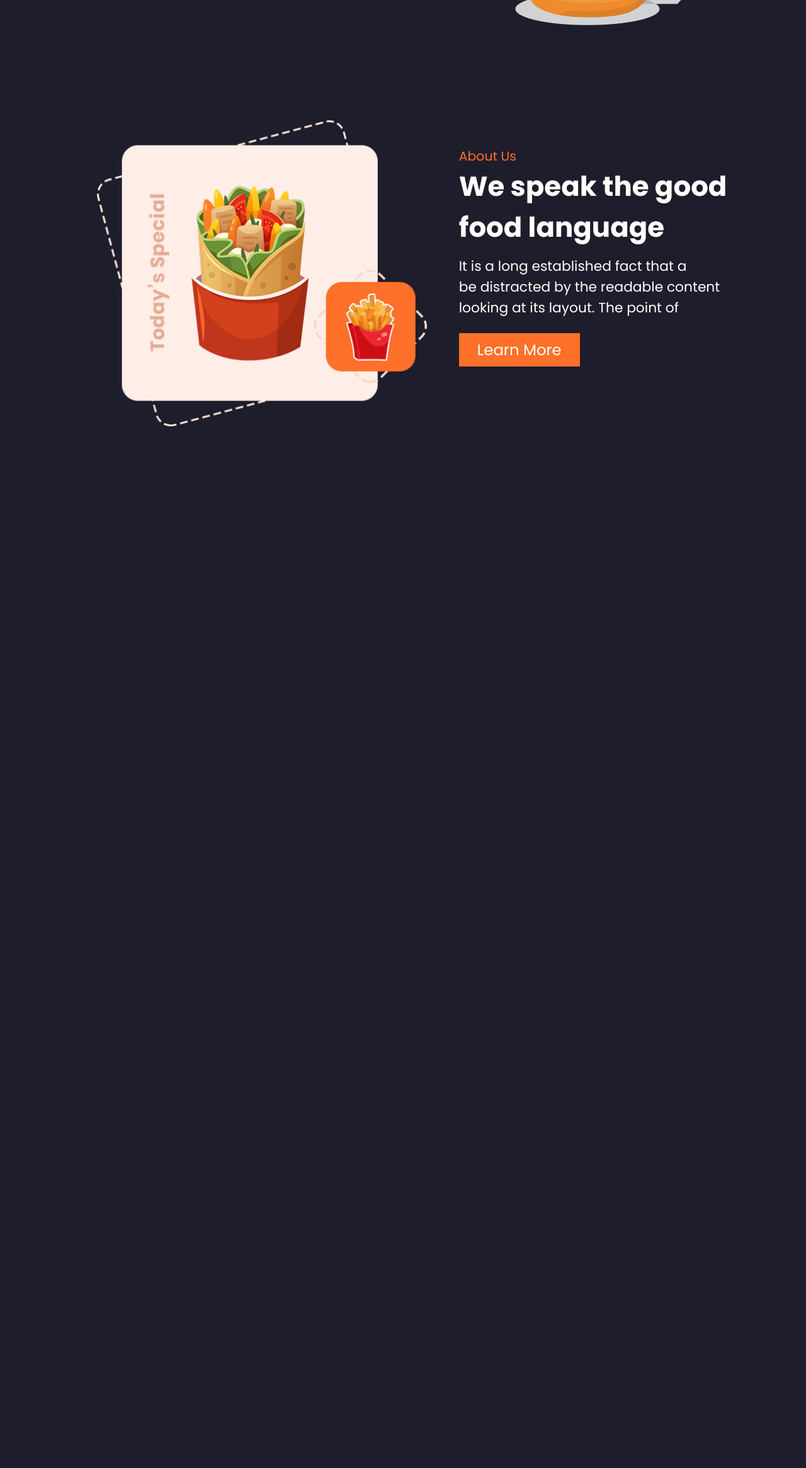
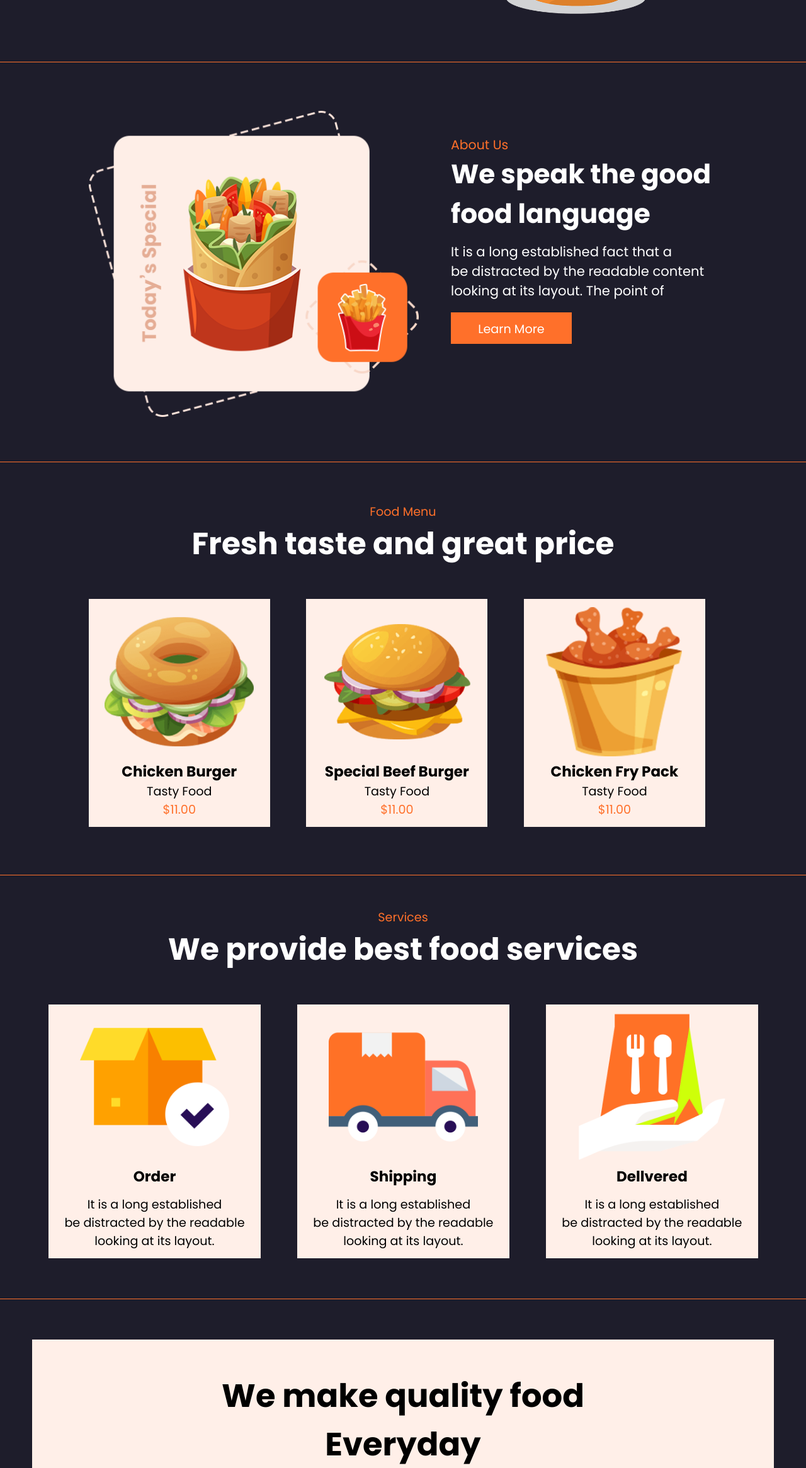
Before and after one commit to JuanCarlosAlmarioBabilonia/proyectoWeb, a plain HTML site: page index.html in a window 1280 px wide. Shown: the part 469-2800 px from the top of the page at 63% size. Before the commit the page ends 1313 px from the top, so only its background shows below. Drawn offline with Linux system fonts and the light colour scheme.

Commit message:
Food menu, services, and we make.... terminado

```diff
--- a/index.html
+++ b/index.html
@@ -10,8 +10,8 @@
     <header class="header">
         <h1>Foods</h1>
         <section class="menu">
+            <p>About</p>
             <p>Home</p>
-            <p>About</p>
             <p>Menu</p>
             <p>Service</p>
             <p>Contact</p>
@@ -30,7 +30,7 @@
             <img src="/storage/imgs/home.png">
         </section>
     </article>
-    <article class="cont">
+    <article class="cont2">
         <section class="left1">
             <img src="/storage/imgs/about.png">
         </section>
@@ -41,9 +41,72 @@
             <p>It is a long established fact that a<br>
                 be distracted by the readable content<br>
                 looking at its layout. The point of</p>
-            <div class="boton">
+            <div class="boton1">
                 <a class="boton" href="#">Learn More</a>
             </div>
         </section>
     </article>
+    <article class="cont3">
+        <section class="top">
+            <small>Food Menu</small>
+            <h1>Fresh taste and great price</h1>
+        </section>
+        <section class="bottom">
+            <div class="box">
+                <img src="/storage/imgs/food1.png">
+                <h2>Chicken Burger</h2>
+                <p>Tasty Food</p>
+                <small>$11.00</small>
+            </div>
+            <div class="box">
+                <img src="/storage/imgs/food2.png">
+                <h2>Special Beef Burger</h2>
+                <p>Tasty Food</p>
+                <small>$11.00</small>
+            </div>
+            <div class="box">
+                <img src="/storage/imgs/food3.png">
+                <h2>Chicken Fry Pack</h2>
+                <p>Tasty Food</p>
+                <small>$11.00</small>
+            </div>
+        </section>
+    </article>
+    <article class="cont4">
+        <section class="top">
+            <small>Services</small>
+            <h1>We provide best food services</h1>
+        </section>
+        <section class="bottom">
+            <div class="box">
+                <img src="/storage/imgs/s1.png">
+                <h2>Order</h2>
+                <p>It is a long established<br>
+                    be distracted by the readable<br>
+                    looking at its layout. </p>
+            </div>
+            <div class="box">
+                <img src="/storage/imgs/s2.png">
+                <h2>Shipping</h2>
+                <p>It is a long established<br>
+                    be distracted by the readable<br>
+                    looking at its layout. </p>
+            </div>
+            <div class="box">
+                <img src="/storage/imgs/s3.png">
+                <h2>Dellvered</h2>
+                <p>It is a long established<br>
+                    be distracted by the readable<br>
+                    looking at its layout. </p>
+            </div>
+        </section>
+    </article>
+    <article class="cont5">
+        <section class="cuadro">
+            <h1>We make quality food<br>
+            Everyday</h1>
+            <div class="boton2">
+                <a class="boton" href="#">Learn More</a>
+        </section>
+    </article>
 </html>
--- a/style.css
+++ b/style.css
@@ -18,16 +18,16 @@ body{
 }
 
 .header h1{
-    margin-top: 2vh;
+    margin-top: 1vw;
     margin-left: 4vw;
-    font-size: 2.5vw;
+    font-size: 2.2vw;
     color: var(--color-2)
 }
 
 .menu{
     display: flex;
     flex-direction: row;
-    margin-top: 3vh;
+    margin-top: 1.5vw;
     gap:3vw
 }
 
@@ -37,8 +37,8 @@ body{
 }
 
 .left{
-    margin-left: 12vw;
-    margin-top: 13vh;
+    margin-left: 11vw;
+    margin-top: 6.5vw;
 }
 
 .left h1{
@@ -55,17 +55,17 @@ body{
 
 .left1{
     margin-left: 12vw;
-    margin-top: 3vh;
+    margin-top: 1.5vw;
 }
 
 
 .right1 h1{
-    font-size: 3.4vw;
+    font-size: 3.3vw;
     color: var(--color-1)
 }
 
 .right1 p{
-    font-size: 1.7vw;
+    font-size: 1.65vw;
     margin-top: 1vw;
     color: var(--color-1)
 }
@@ -76,35 +76,169 @@ body{
 }
 
 .boton{
-    margin-top: 3vh;
+    margin-top: 1.5vw;
     text-decoration: none;
     color: var(--color-1);
     background-color: var(--color-2);
     width:15vw;
     font-size: 1.9vw;
-    padding-top:1vh;
-    padding-bottom: 1vh;
+    padding-top:0.5vw;
+    padding-bottom: 0.5vw;
     text-align: center;
+}
+
+.boton1{
+    margin-top: 1.5vw;
+    text-decoration: none;
+    color: var(--color-1);
+    background-color: var(--color-2);
+    width:15vw;
+    font-size: 1.9vw;
+    padding-top:0.5vw;
+    padding-bottom: 0.5vw;
+    text-align: center;
+}
+
+.boton2{
+    margin-top: 1.5vw;
+    transform: translate(38.5vw);
+    text-decoration: none;
+    color: var(--color-1);
+    background-color: var(--color-2);
+    width:15vw;
+    font-size: 1.9vw;
+    padding-top:0.5vw;
+    padding-bottom: 0.5vw;
+    text-align: center;
+}
+
+.boton1 a{
+    font-size: 1.5vw;
 }
 
 .cont{
     display: flex;
     flex-direction: row;
-    padding-bottom: 20vh;
+    padding-bottom: 10vw;
+    border-bottom: 1px solid var(--color-2);
+    height:40vw;
+}
+
+.cont2{
+    display: flex;
+    flex-direction: row;
+    padding-top: 7vw;
+    padding-bottom: 5vw;
+    border-bottom: 1px solid var(--color-2);
+}
+
+.cont3{
+    display: flex;
+    flex-direction: column;
+    padding-top: 5vw;
+    padding-bottom: 6vw;
+    border-bottom: 1px solid var(--color-2);
+}
+
+.cont4{
+    display: flex;
+    flex-direction: column;
+    padding-top: 4vw;
+    padding-bottom: 5vw;
+    border-bottom: 1px solid var(--color-2);
+}
+
+.cont5{
+    padding-top: 5vw;
+    padding-bottom: 3vw;
+    border-bottom: 1px solid var(--color-2);
 }
 
 .right img{
     height:31vw;
-    margin-top: 6vh;
+    width:30vw;
+    margin-top: 3vw;
     margin-left: 3vw;
 }
 
 .left1 img{
     height:38vw;
-    margin-top: -5vh;
+    margin-top: -2.5vw;
+    margin-left: -1vw;
 }
 
 .right1 small{
     color: var(--color-2);
     font-size: 1.6vw;
 }
+
+.bottom{
+    display: flex;
+    flex-direction: row;
+    gap:4.5vw;
+    margin-left: 11vw;
+}
+
+.cont4 .bottom{
+    margin-left: 6vw;
+}
+
+.cont4 p{
+    margin-top: 1vw;
+}
+.box{
+    background-color: var(--color-4);
+    padding-top:1vw;
+    text-align: center;
+    padding-bottom: 1vw;
+    padding-left: 2vw;
+    padding-right: 2vw;
+}
+
+.box img{
+    height:18.5vw
+}
+
+.box h2{
+    font-size: 1.8vw;
+}
+
+.box p{
+    font-size: 1.5vw;
+}
+
+.box small{
+    font-size: 1.5vw;
+    color: var(--color-2)
+}
+
+.top{
+    text-align: center;
+    margin-bottom: 4vw;
+}
+
+.top small{
+    color: var(--color-2);
+    font-size: 1.5vw;
+}
+
+.top h1{
+    color: var(--color-1);
+    font-size: 3.8vw;
+}
+
+.cuadro{
+    display: flex;
+    background-color: var(--color-4);
+    padding-top: 4vw;
+    padding-bottom: 4vw;
+    margin-left: 4vw;
+    margin-right: 4vw;
+    margin-bottom: 2vw;
+    flex-direction: column;
+    text-align: center;
+}
+
+.cuadro h1{
+    font-size: 4vw;
+}
--- a/variables.css
+++ b/variables.css
@@ -4,4 +4,5 @@
     --color-1:white;
     --color-2:#ff702a;
     --color-3:#1e1d2b;
+    --color-4:#ffefe8;
 }
```
